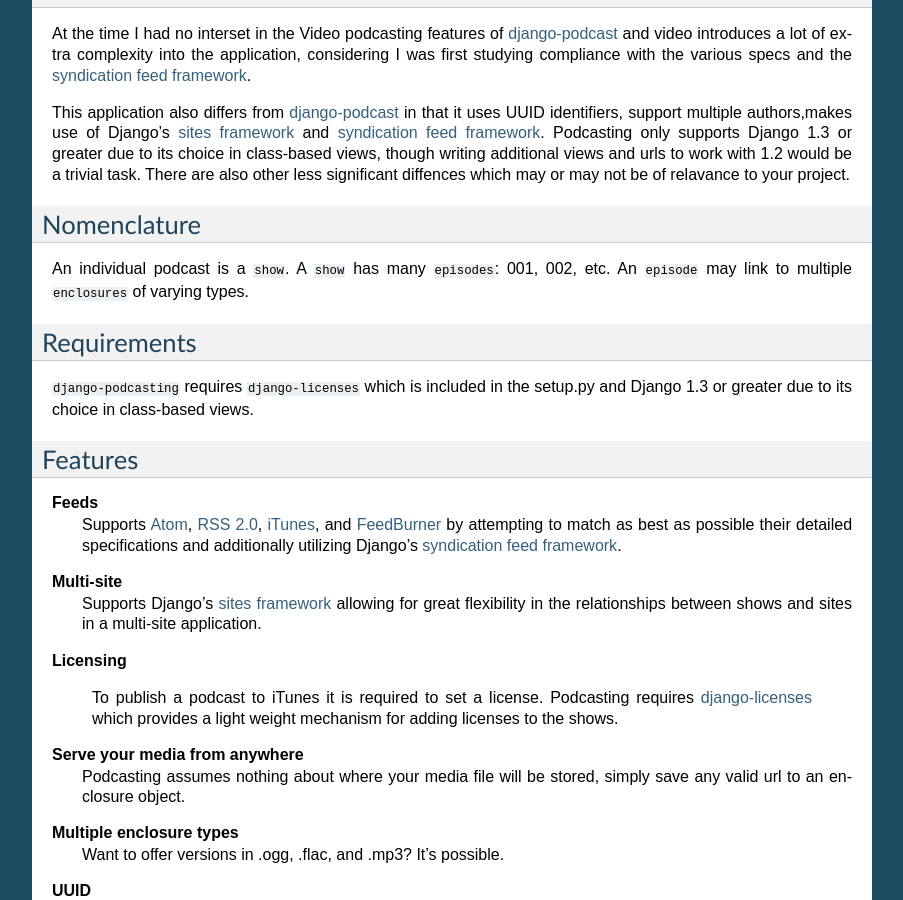
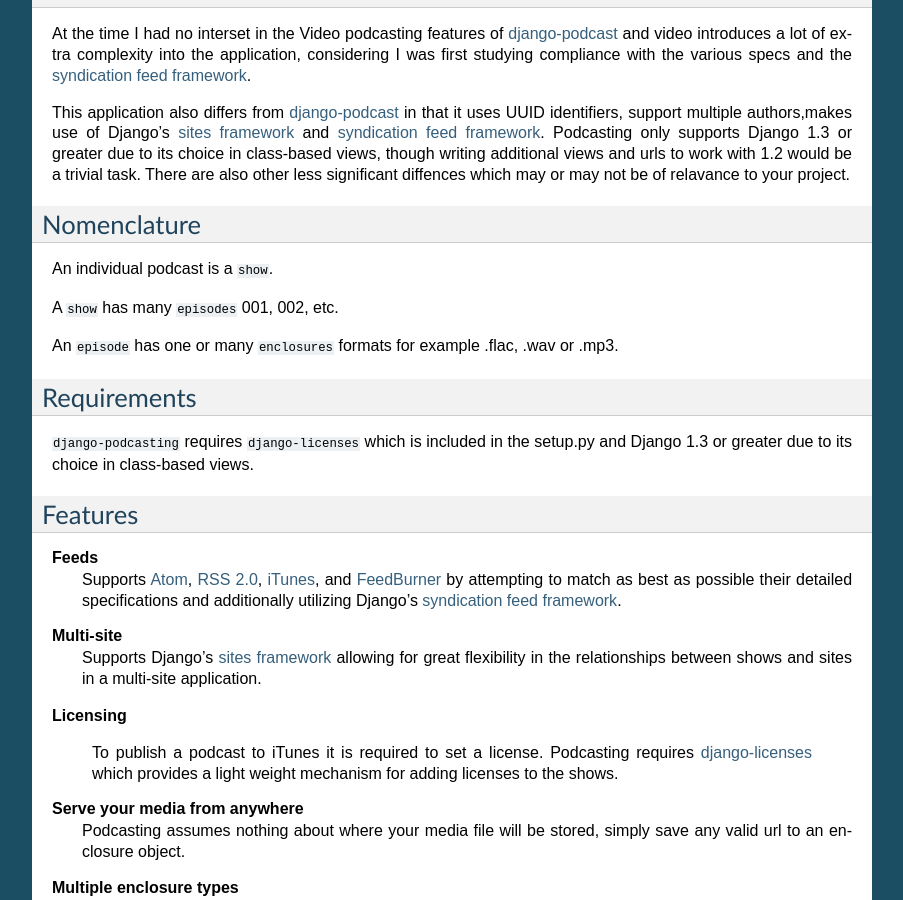
Before and after one commit to rizumu/django-podcasting, a Sphinx documentation site: the page built from docs/index.rst, in a window 1280 px wide and 900 px high, scrolled down 465 px. Shown: the whole window, without its empty margins (198-1101 px from the left). Built offline with Sphinx 7.4.7, drawn with Linux system fonts in a browser that asks for light colours.

Commit message:
update docs

```diff
--- a/docs/index.rst
+++ b/docs/index.rst
@@ -10,6 +10,7 @@
 
 History
 =======
+
 Django Podcasting started off as a heavily stripped down version of
 the wonderful django-podcast_. Eventually this app grew enough
 differences to be useful to others as a reusable applciation outside
@@ -25,6 +26,7 @@
 
 Differences
 ===========
+
 At the time I had no interset in the Video podcasting features of
 django-podcast_ and video introduces a lot of extra complexity into
 the application, considering I was first studying compliance with
@@ -45,13 +47,18 @@
 
 Nomenclature
 ============
-An individual podcast is a ``show``. A ``show`` has many ``episodes``:
-001, 002, etc. An ``episode`` may link to multiple ``enclosures`` of
-varying types.
+
+An individual podcast is a ``show``.
+
+A ``show`` has many ``episodes`` 001, 002, etc.
+
+An ``episode`` has one or many ``enclosures`` formats for example
+.flac, .wav or .mp3.
 
 
 Requirements
 ============
+
 ``django-podcasting`` requires ``django-licenses`` which is included
 in the setup.py and Django 1.3 or greater due to its choice in
 class-based views.
```
